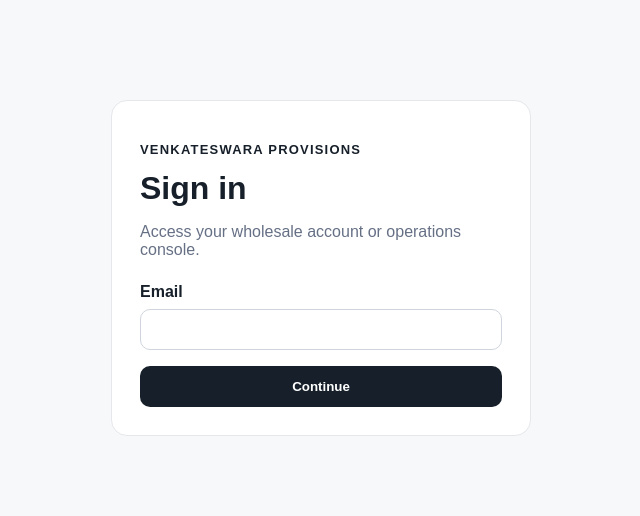
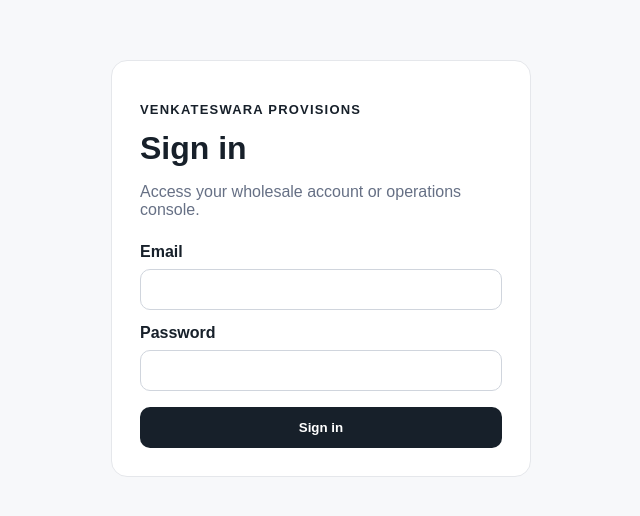
Before and after one commit to tejtechsolo/venkateswara-provisions, a Next.js app: page /login in a window 1280 px wide. Shown: the part 132-648 px from the top of the page, without its empty margins (319-959 px from the left). Built offline with nearby package versions, Linux system fonts and the light colour scheme.

Commit message:
feat: wire login to Supabase Auth

```diff
--- a/app/login/page.tsx
+++ b/app/login/page.tsx
@@ -1,14 +1,19 @@
-"use client"
+'use client'
 
 import { FormEvent, useState } from "react"
+import { createClient } from "../../lib/supabase/browser"
 
 export default function LoginPage() {
   const [email, setEmail] = useState("")
-  const [message, setMessage] = useState("")
+  const [password, setPassword] = useState("")
+  const [error, setError] = useState("")
+  const [loading, setLoading] = useState(false)
 
-  function submit(event: FormEvent) {
-    event.preventDefault()
-    setMessage("Authentication is ready to connect to Supabase. Add NEXT_PUBLIC_SUPABASE_URL and NEXT_PUBLIC_SUPABASE_ANON_KEY to enable sign-in.")
+  async function submit(event: FormEvent) {
+    event.preventDefault(); setLoading(true); setError("")
+    const { error } = await createClient().auth.signInWithPassword({ email, password })
+    if (error) setError(error.message); else window.location.href = "/admin"
+    setLoading(false)
   }
 
   return <main style={{ minHeight: "100vh", display: "grid", placeItems: "center", padding: 24 }}>
@@ -17,8 +22,9 @@
       <h1 style={{ fontSize: 32, margin: "8px 0" }}>Sign in</h1>
       <p style={{ color: "#667085" }}>Access your wholesale account or operations console.</p>
       <label style={{ display: "block", marginTop: 24, fontWeight: 600 }}>Email<input required type="email" value={email} onChange={e => setEmail(e.target.value)} style={{ display: "block", width: "100%", marginTop: 8, padding: 12, border: "1px solid #d0d5dd", borderRadius: 10 }} /></label>
-      <button type="submit" style={{ width: "100%", marginTop: 16, padding: 13, border: 0, borderRadius: 10, background: "#17202a", color: "white", fontWeight: 700 }}>Continue</button>
-      {message && <p style={{ marginTop: 16, fontSize: 13, lineHeight: 1.5 }}>{message}</p>}
+      <label style={{ display: "block", marginTop: 14, fontWeight: 600 }}>Password<input required type="password" value={password} onChange={e => setPassword(e.target.value)} style={{ display: "block", width: "100%", marginTop: 8, padding: 12, border: "1px solid #d0d5dd", borderRadius: 10 }} /></label>
+      <button disabled={loading} type="submit" style={{ width: "100%", marginTop: 16, padding: 13, border: 0, borderRadius: 10, background: "#17202a", color: "white", fontWeight: 700 }}>{loading ? "Signing in…" : "Sign in"}</button>
+      {error && <p role="alert" style={{ marginTop: 16, color: "#b42318", fontSize: 13 }}>{error}</p>}
     </form>
   </main>
 }
```
